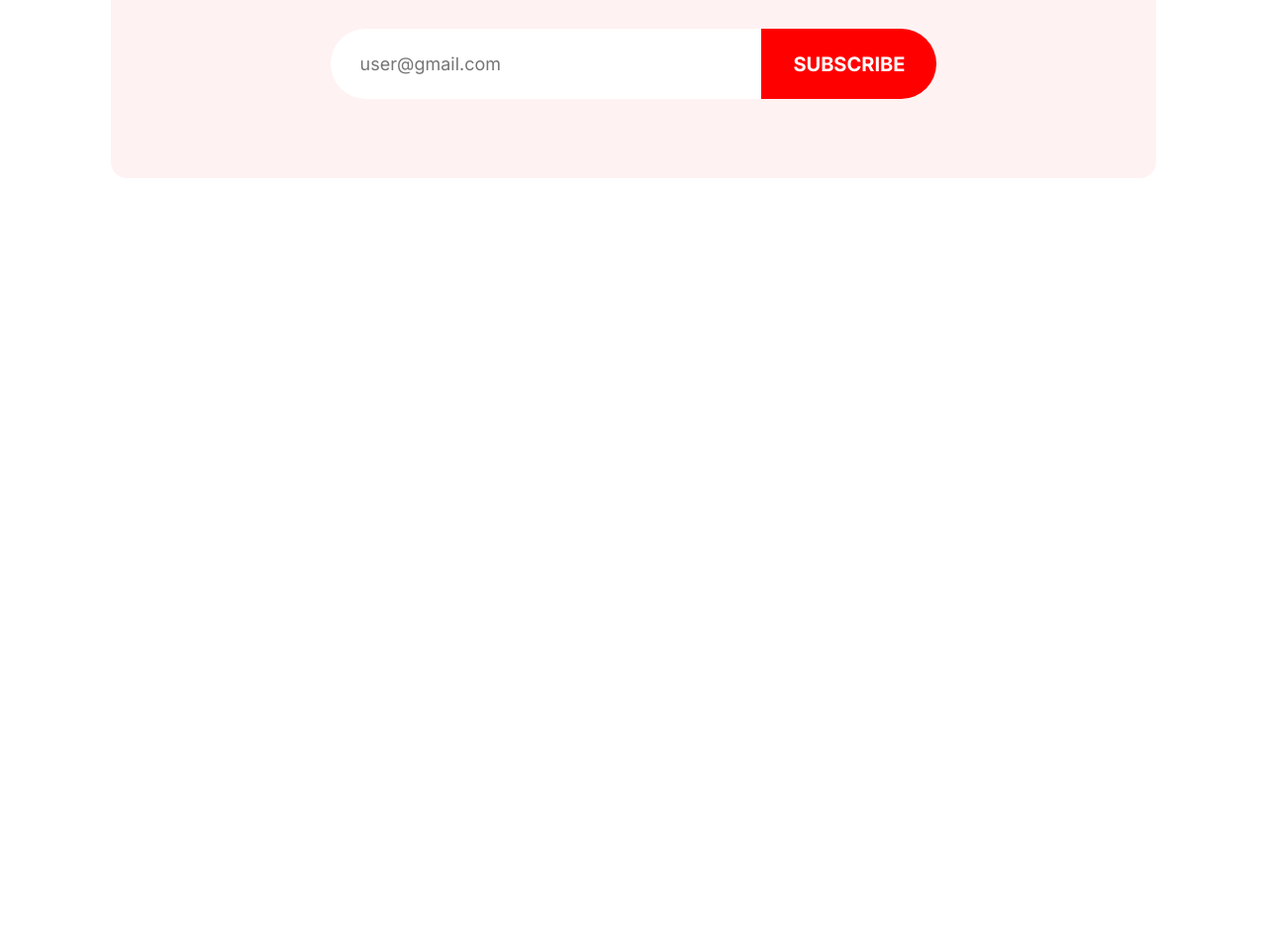
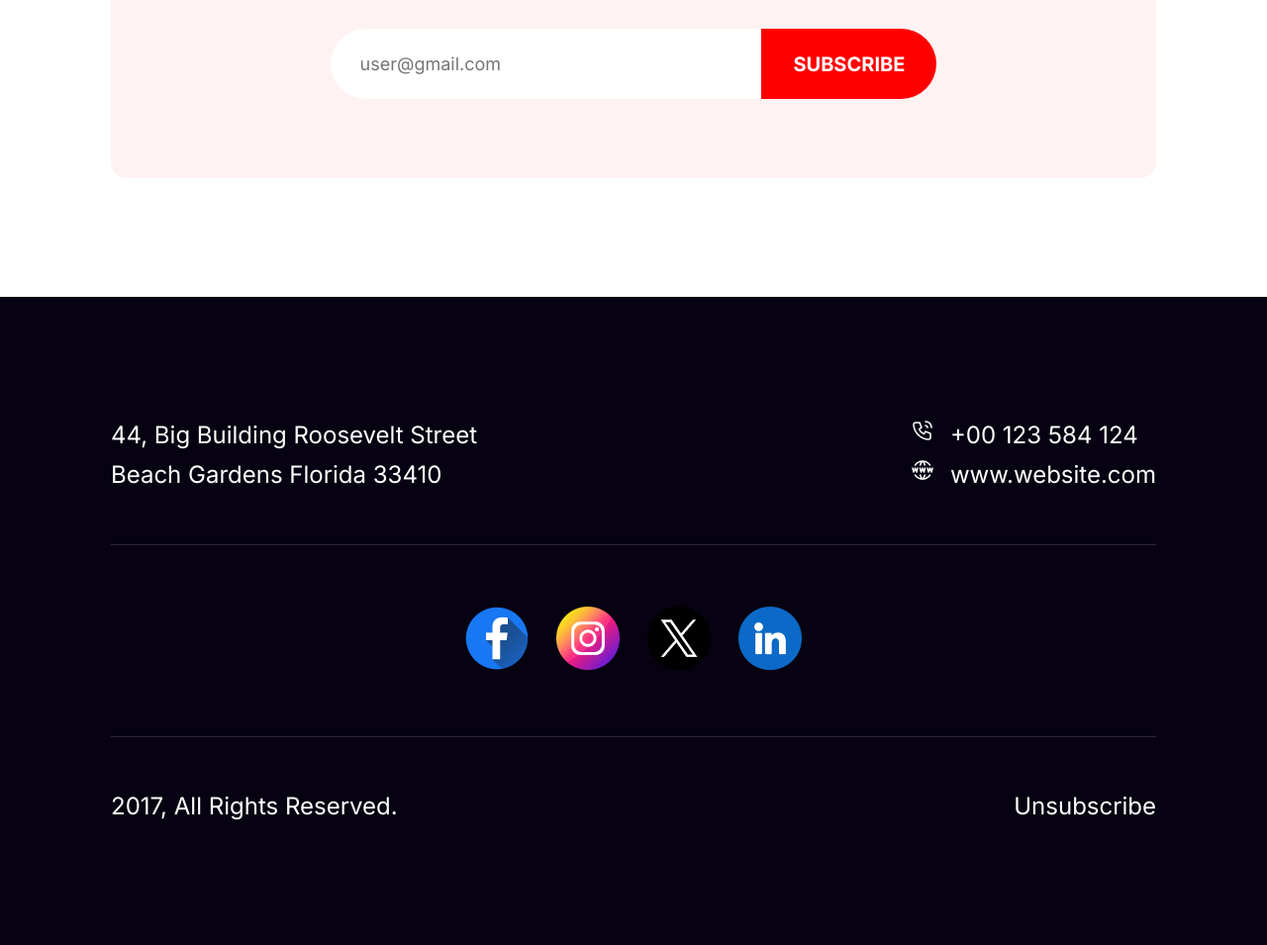
Before and after one commit to NaimurRahman00/New-year-new-mission, a plain HTML site: page index.html in a window 1280 px wide. Shown: the part 6340-7295 px from the top of the page at 99% size. Before the commit the page ends 6640 px from the top, so only its background shows below. Drawn offline with Linux system fonts and the light colour scheme.

Commit message:
Footer section added

```diff
--- a/index.html
+++ b/index.html
@@ -153,8 +153,33 @@
           </form>
         </div>
       </section>
+    </main>
 
-    </main>
-    <footer></footer>
+    <!-- Footer section -->
+    <footer>
+      <div class="container footer-container">
+        <div class="footer-row-1">
+          <p>44, Big Building Roosevelt Street <br>
+            Beach Gardens Florida 33410</p>
+          <p>
+            <img src="images/Call.png" alt="">+00 123 584 124 <br>
+            <img src="images/Website.png" alt="">www.website.com
+          </p>
+        </div>
+        <hr>
+        <div class="footer-row-2">
+          <a href=""><img src="images/Facebook.png" alt=""></a>
+          <a href=""><img src="images/Instagram.png" alt=""></a>
+          <a href=""><img src="images/Twitter.png" alt=""></a>
+          <a href=""><img src="images/Linkedin.png" alt=""></a>
+        </div>
+        <hr>
+        <div class="footer-row-3">
+          <p>2017, All Rights Reserved.</p>
+          <p>Unsubscribe</p>
+        </div>
+      </div>
+    </footer>
+
   </body>
 </html>
--- a/styles/style.css
+++ b/styles/style.css
@@ -23,6 +23,7 @@ section {
     background: #F00;
     padding: 16px 32px;
     border: none;
+    cursor: pointer;
 }
 .important {
     color: #F00;
@@ -355,3 +356,37 @@ section {
     -ms-border-radius: 0 50px 50px 0;
     -o-border-radius: 0 50px 50px 0;
 }
+
+/* Footer section's style */
+footer {
+    background: #070211;
+}
+.footer-container {
+    padding: 120px 0;
+}
+.footer-container hr {
+    background-color: #ffffff26;
+    height: 1px;
+    border: none;
+    margin: 50px 0;
+}
+.footer-row-1 img {
+    margin-right: 16px;
+}
+.footer-row-1, .footer-row-3 {
+    display: flex;
+    justify-content: space-between;
+}
+.footer-row-1 p, .footer-row-3 p {
+    color: #FFF;
+    font-family: Inter;
+    font-size: 24px;
+    font-weight: 500;
+    line-height: 40px;
+}
+.footer-row-2 {
+    text-align: center;
+}
+.footer-row-2 img {
+    margin: 12px;
+}
```
